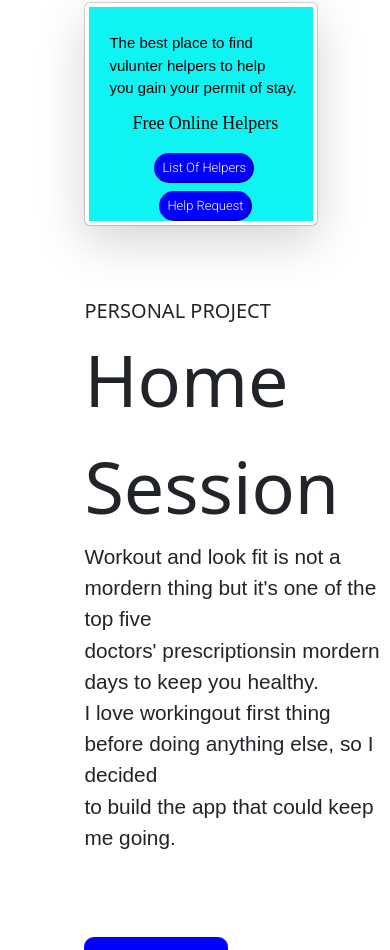
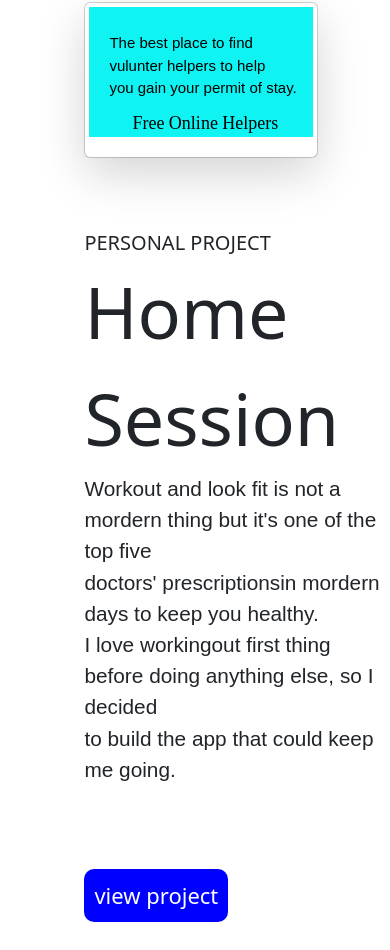
Before and after one commit to Absidaa/Absidaa, a Next.js app: page / in a window 390 px wide. Shown: the part 2614-3564 px from the top of the page. Built offline with nearby package versions, Linux system fonts and the light colour scheme; a web font is replaced by a local one.

Commit message:
responsive web

```diff
--- a/pages/index.js
+++ b/pages/index.js
@@ -136,8 +136,6 @@ export default function Home() {
                     <div className={styles.free}>
                       <p>free online helpers</p>
                     </div>
-                    <button className={styles.cardBtnL}>list of helpers</button>
-                    <button className={styles.cardBtnR}>help request</button>
                   </div>
                 </Link>
               </div>
```
